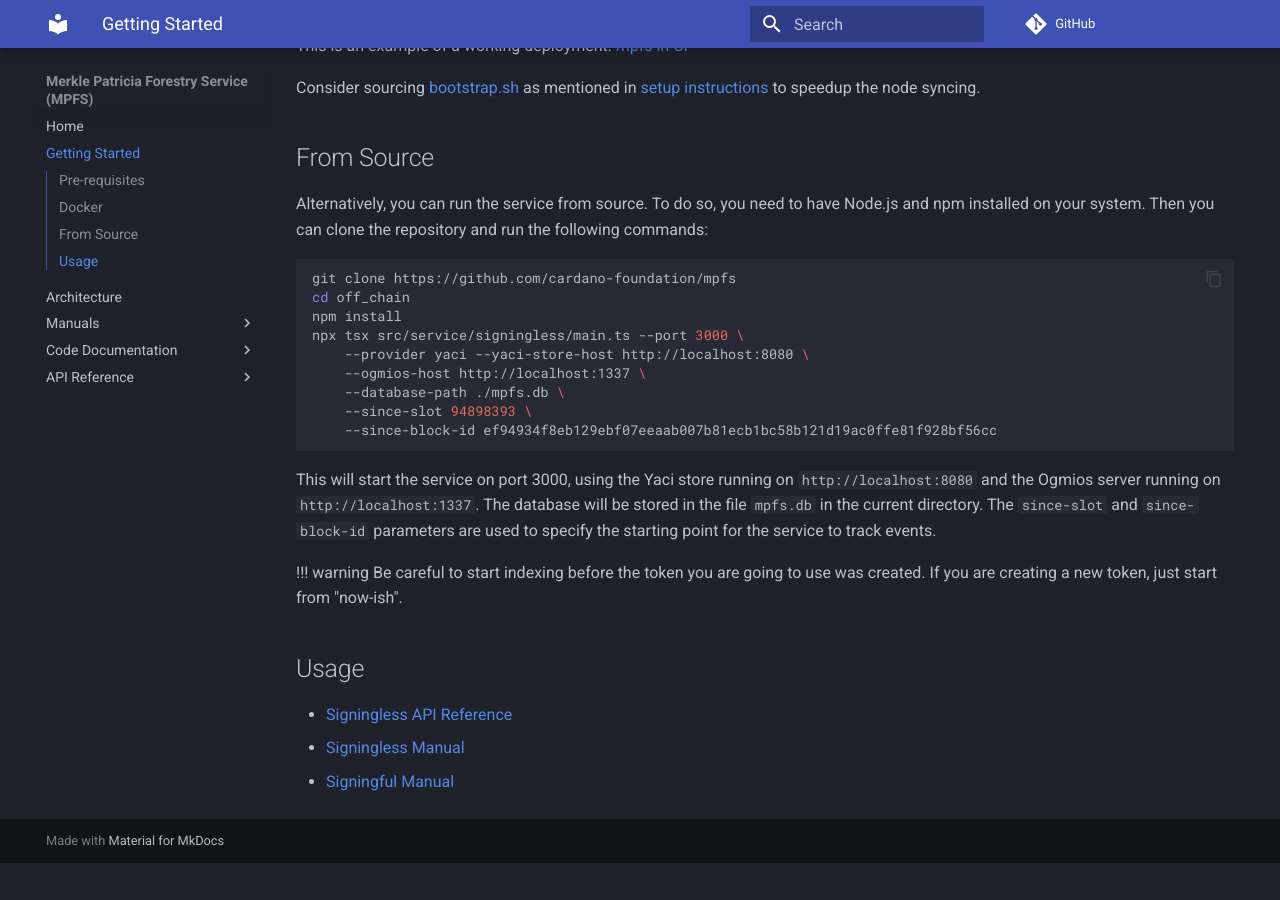
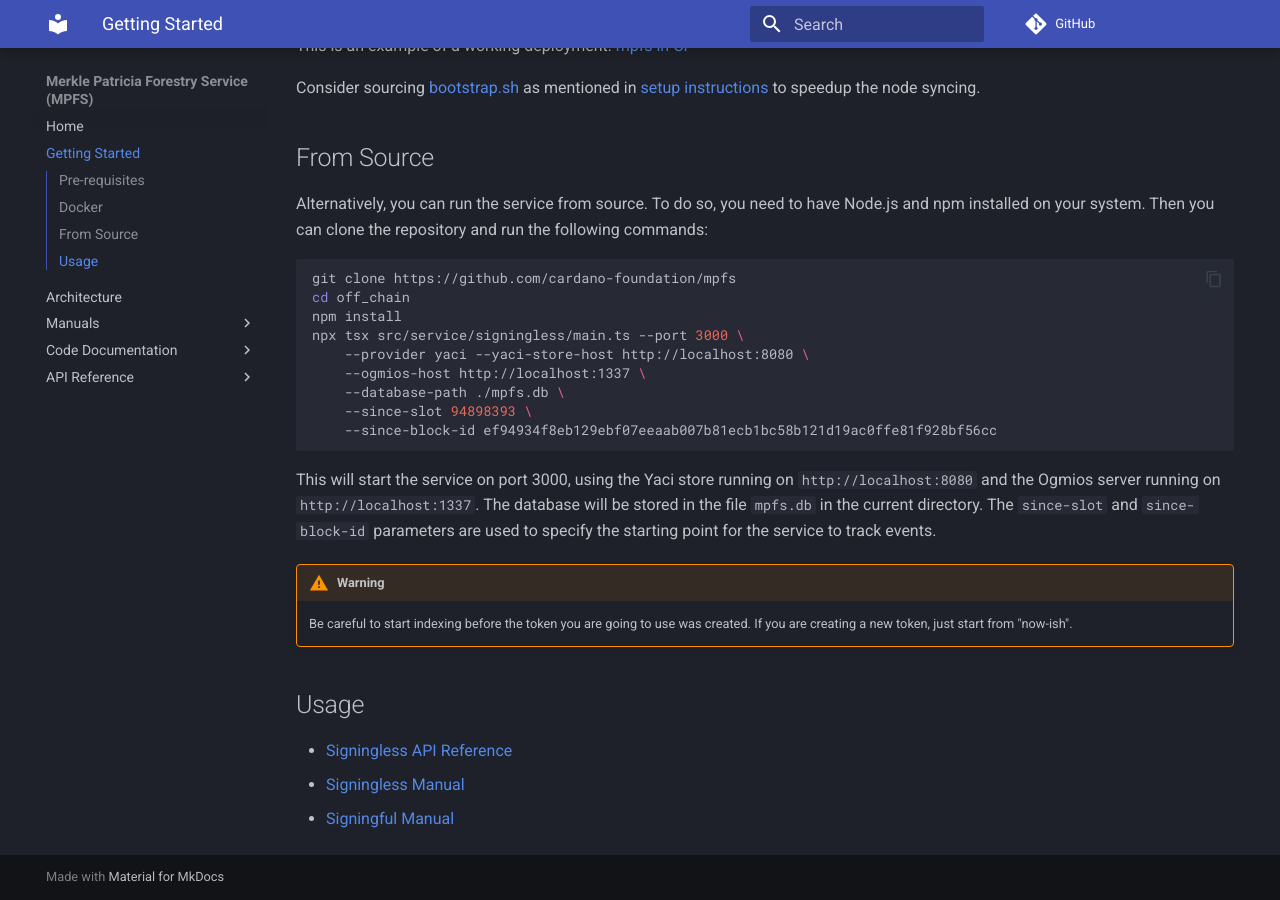
Before and after one commit to cardano-foundation/mpfs, an MkDocs documentation site: the page built from docs-mkdocs/getting-started.md, in a window 1280 px wide and 900 px high, scrolled down 706 px. Built offline with MkDocs 1.6.1 and Material for MkDocs 9.7.7, drawn with Linux system fonts in a browser that asks for light colours; comment, search, counter and statistics services are not loaded; before the commit the page ends 1569 px from its top, so only the background shows below that; part of the change alters nothing that is shown.

Commit message:
fix: use admonition extension instead of callouts for mkdocs
The mkdocs-callouts package provides a plugin, not a markdown extension.
Using the built-in admonition extension instead.

Co-Authored-By: Claude Opus 4.5 <noreply@anthropic.com>

```diff
--- a/mkdocs.yml
+++ b/mkdocs.yml
@@ -17,7 +17,8 @@ plugins:
   - search
 
 markdown_extensions:
-  - callouts
+  - admonition
+  - pymdownx.details
   - pymdownx.snippets:
       base_path: !relative
       check_paths: true
```
Also changed, not shown: 1 other file.
